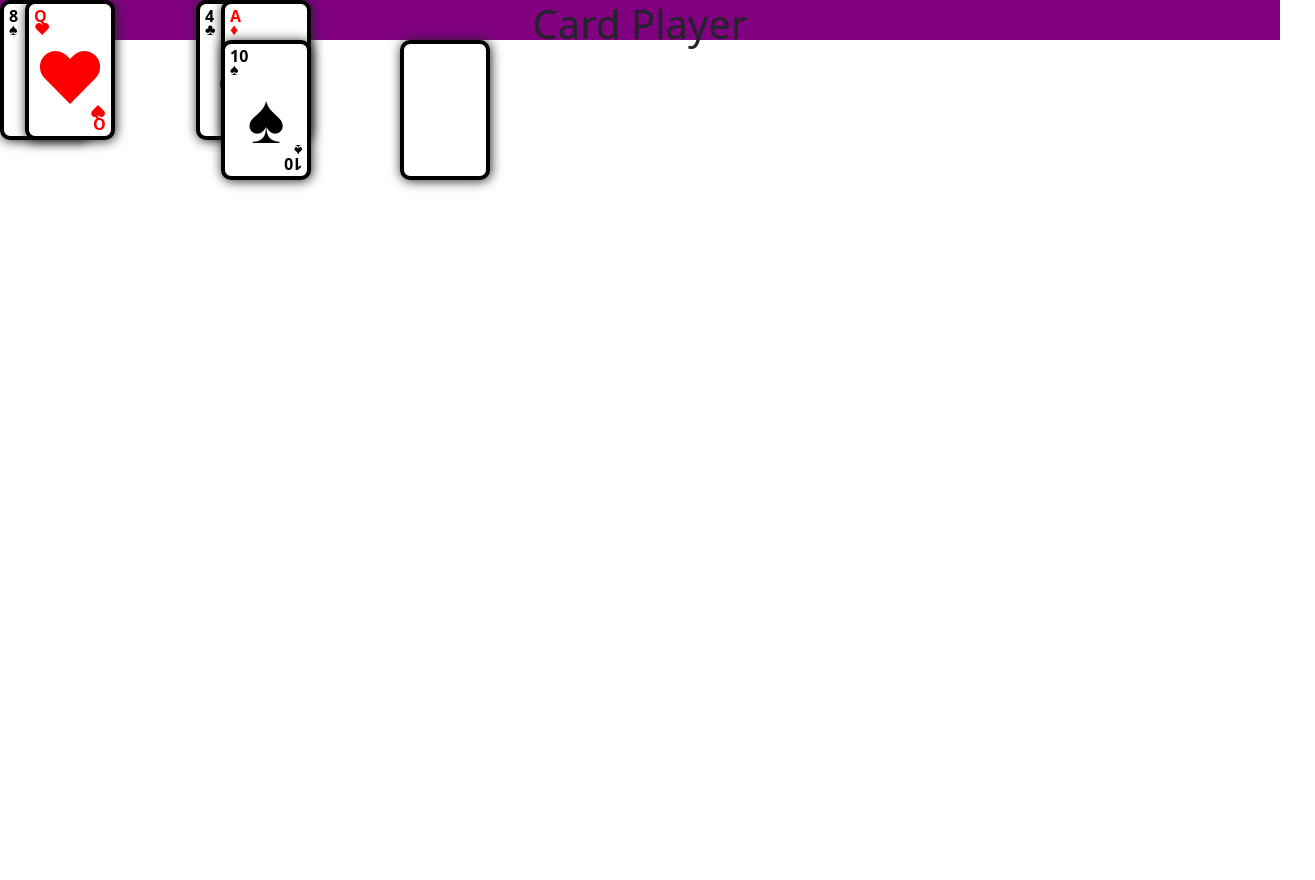
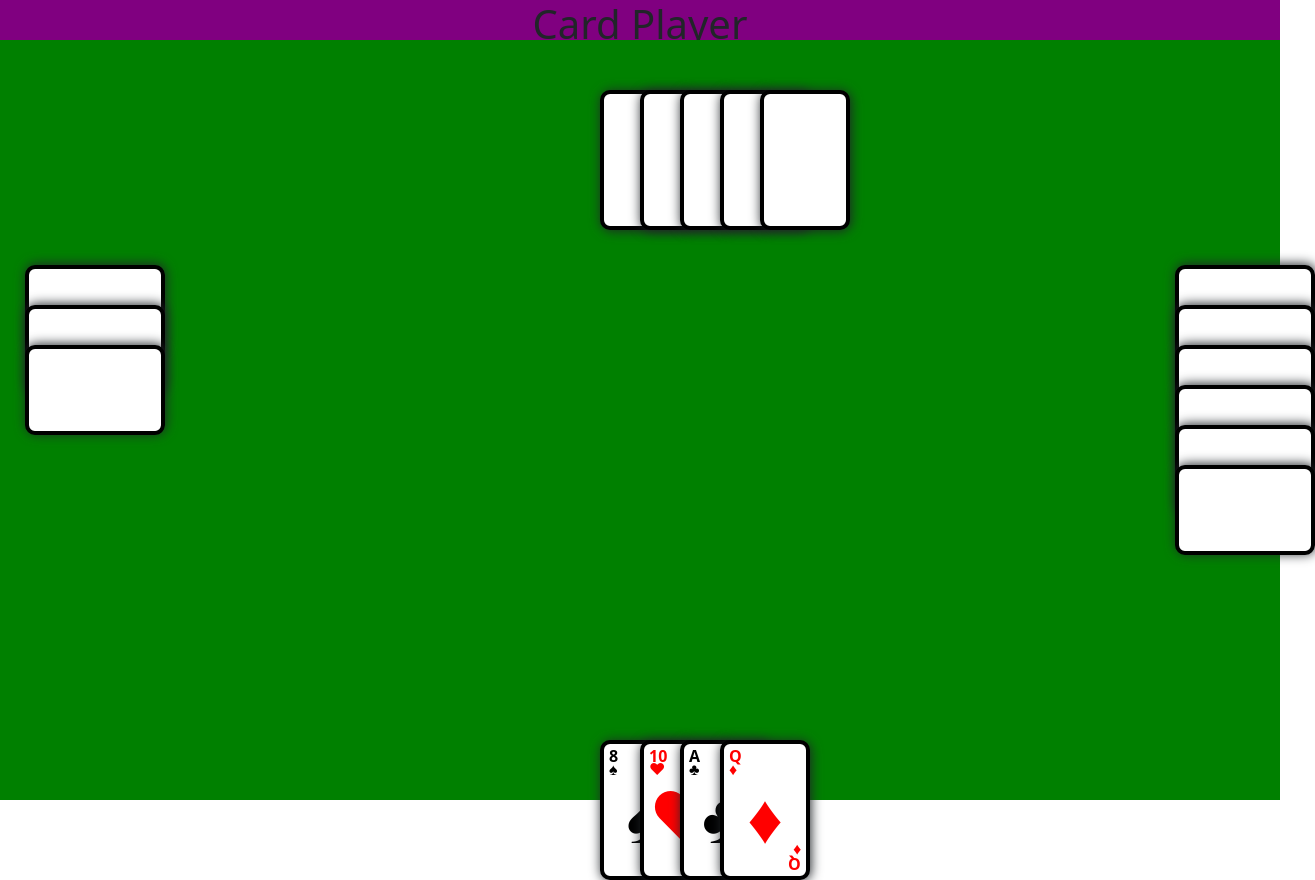
Before and after one commit to aidansmith1243/Computer-Science-Project, a React (Create React App) app in the folder CardGame/CardGame/client-app/: page /Hearts in a window 1280 px wide. Shown: the whole page, 1315 px wide, since content can reach past the window. Before the commit the page ends 800 px from the top, so only its background shows below. Built offline with nearby package versions, Linux system fonts and the light colour scheme.

Commit message:
Added Simple Hearts Layout

```diff
--- a/CardGame/CardGame/client-app/src/Components/Card/Card.css
+++ b/CardGame/CardGame/client-app/src/Components/Card/Card.css
@@ -44,6 +44,11 @@
     right: 5px;
     bottom: 13px;
 }
+
+.CardSideways {
+    transform: rotate(-90deg);
+}
+
 .noselect {
     -webkit-touch-callout: none; /* iOS Safari */
     -webkit-user-select: none; /* Safari */
--- a/CardGame/CardGame/client-app/src/Components/Card/Card.jsx
+++ b/CardGame/CardGame/client-app/src/Components/Card/Card.jsx
@@ -1,6 +1,6 @@
 import './Card.css';
 const Card = (props) => {
-    const {suit, rank, position} = props;
+    const {suit, rank, position, className} = props;
     // Suits: H, D, S, C
     // Ranks: A,2,3,4,5,6,7,8,9,10,J,Q,K
     const visible = suit !== undefined && rank !== undefined;
@@ -21,7 +21,7 @@ const Card = (props) => {
             break;
     }
     return (
-    <div className='Card' style={{top: position.y, left: position.x}}>
+    <div className={className !== undefined ? 'Card ' + className : 'Card'} style={{top: position.y, left: position.x}}>
         {visible ?
         <div>
             <p className='Rank noselect' style={{color: color, fontWeight: 'bold'}}>{rank}</p>
--- a/CardGame/CardGame/client-app/src/Pages/Games/Hearts/Hearts.css
+++ b/CardGame/CardGame/client-app/src/Pages/Games/Hearts/Hearts.css
@@ -1,3 +1,6 @@
 .Hearts .Board {
+    position: absolute;
+    height: calc(100% - 40px);
+    width: 100%;
     background-color: green;
 }
--- a/CardGame/CardGame/client-app/src/Pages/Games/Hearts/Hearts.jsx
+++ b/CardGame/CardGame/client-app/src/Pages/Games/Hearts/Hearts.jsx
@@ -1,17 +1,70 @@
+import { position } from 'dom-helpers';
 import Card from '../../../Components/Card/Card';
 import TopBar from '../../../Components/TopBar/Topbar';
 import './Hearts.css';
+
 const Hearts = () => {
+    const my_hand = [
+        {suit: 'S', rank:'8'},
+        {suit: 'H', rank:'10'},
+        {suit: 'C', rank:'A'},
+        {suit: 'D', rank:'Q'},
+    ]
+    const op1_hand = [
+        {suit: undefined, rank:undefined},
+        {suit: undefined, rank:undefined},
+        {suit: undefined, rank:undefined},
+    ]
+    const op2_hand = [
+        {suit: undefined, rank:undefined},
+        {suit: undefined, rank:undefined},
+        {suit: undefined, rank:undefined},
+        {suit: undefined, rank:undefined},
+        {suit: undefined, rank:undefined},
+    ]
+    const op3_hand = [
+        {suit: undefined, rank:undefined},
+        {suit: undefined, rank:undefined},
+        {suit: undefined, rank:undefined},
+        {suit: undefined, rank:undefined},
+        {suit: undefined, rank:undefined},
+        {suit: undefined, rank:undefined},
+    ]
+
+    const createFacingHand = (x,y,cards,sideways=false) => {
+        let cardElements = [];
+        let mod_x = x;
+        let mod_y = y;
+        for(let i = 0; i < cards.length; i++)
+        {
+            cardElements.push(
+                <Card
+                    key={Math.random()}
+                    className={sideways ? 'CardSideways':''}
+                    suit={cards[i].suit} rank={cards[i].rank}
+                    position={{x: mod_x, y: mod_y}}
+                />
+            )
+            sideways ? mod_y += 40 : mod_x += 40;
+        }
+
+        return cardElements;
+    }
+
     return (
     <div className='Hearts'>
         <TopBar/>
         <div className='Board'>
-            <Card suit={'S'} rank={'8'} position={{x: 0, y: 0}}/>
+            {createFacingHand(600,700,my_hand)}
+            {createFacingHand(50,200,op1_hand,true)}
+            {createFacingHand(600,50,op2_hand)}
+            {createFacingHand(1200,200,op3_hand,true)}
+            {/* <Card suit={'S'} rank={'8'} position={{x: 0, y: 0}}/>
             <Card suit={'H'} rank={'Q'} position={{x: 25, y: 0}}/>
             <Card suit={'C'} rank={'4'} position={{x: 196, y: 0}}/>
             <Card suit={'D'} rank={'A'} position={{x: 221, y: 0}}/>
             <Card suit={'S'} rank={'10'} position={{x: 221, y: 40}}/>
-            <Card position={{x: 400, y: 40}}/>
+            <Card position={{x: 400, y: 40}}/> */}
         </div>
     </div>
     );
```
